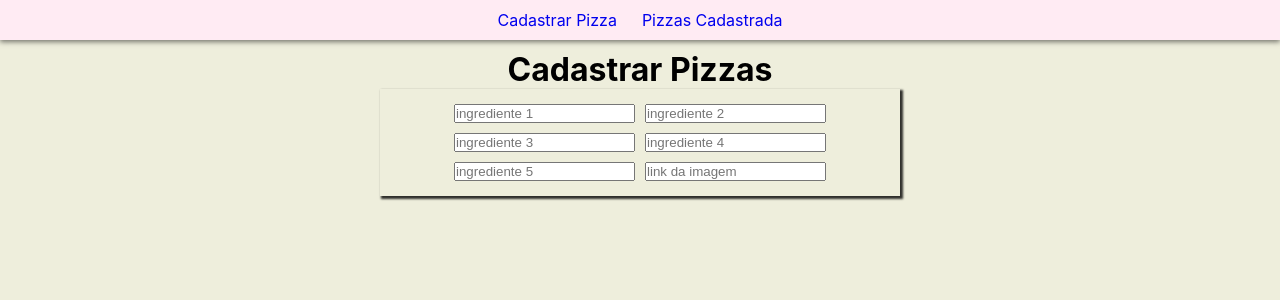
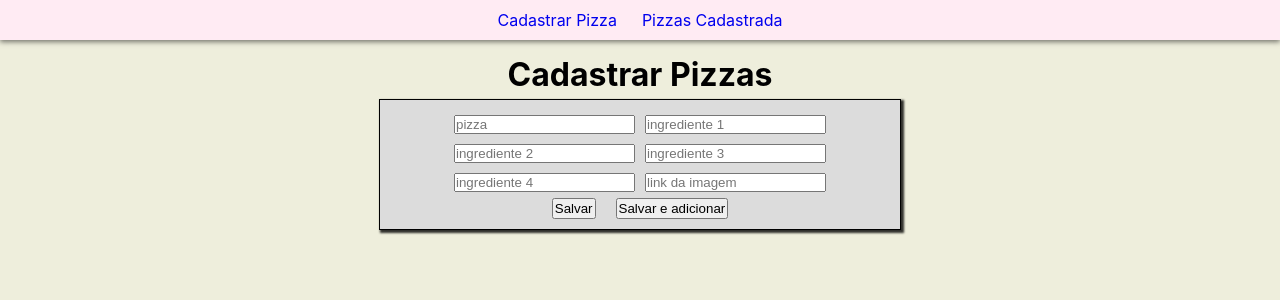
Before and after one commit to gabrielp1999/sistema-pizzaria-react, a React (Create React App) app: page / in a window 1280 px wide. Shown: the top 300 px of the page. Built offline with nearby package versions, Linux system fonts and the light colour scheme.

Commit message:
localStorage

```diff
--- a/src/App.css
+++ b/src/App.css
@@ -31,15 +31,40 @@ main {
   display: flex;
   justify-content: center;
   margin-top: 10px;
+
 }
-.formulario {
+.formCompo{
   text-align: center;
 }
 input{
   margin: 5px 5px;
 }
-form{
+.form{
   max-width: 500px;
   padding: 10px;
   box-shadow: 2px 2px 2px 1px rgba(0, 0, 0, 0.8);
+  border: 1px solid black;
+  background-color: gainsboro;
 }
+button {
+  margin: 0 10px;
+  padding: 1px;
+}
+h1{
+  margin: 5px 0;
+  text-align: center;
+}
+table{
+  border: 1px solid black;
+}
+table tr, table td {
+  border: 1px solid black;
+  padding: 2px;
+  box-sizing: border-box;
+  text-align: center;
+}
+
+img{
+  height: 40px;
+  width: 40px;
+}
--- a/src/App.js
+++ /dev/null
@@ -1,38 +0,0 @@
-import './App.css';
-import {BrowserRouter as Router, Routes, Route, Link} from "react-router-dom";
-import RegisteredPizzas from './Components/RegisteredPizzas';
-import RegisterPizzas from './Components/RegisterPizzas';
-
-function App() {
-  return (
-    <Router>
-      <div className='app'>
-        <nav className='navbar'>
-          <ul>
-            <li>
-              <Link to="/" exact>Cadastrar Pizza</Link>
-            </li>
-            <li>
-              <Link to="/registeredpizzas">Pizzas Cadastrada</Link>
-            </li>
-          </ul>
-        </nav>
-        <main>
-          <Routes>
-            <Route
-              path="/"
-              element={<RegisterPizzas />}
-            />
-
-            <Route
-              path="/registeredpizzas"
-              element={<RegisteredPizzas />}
-            />
-          </Routes>
-        </main>
-      </div>
-    </Router>
-  )
-}
-
-export default App;
--- /dev/null
+++ b/src/App.jsx
@@ -0,0 +1,74 @@
+import './App.css';
+import { useState, useEffect } from 'react'
+import {BrowserRouter as Router, Routes, Route, Link} from "react-router-dom";
+import RegisteredPizzas from './Components/RegisteredPizzas';
+import RegisterPizzas from './Components/RegisterPizzas';
+
+function App() {
+  const [pizzas, setPizzas] = useState([]);
+  const [pizza, setPizza] = useState({
+    nome:'',
+    ingredient1:'',
+    ingredient2:'',
+    ingredient3:'',
+    ingredient4:'',
+    img:''
+  });
+
+  useEffect(() => {
+    localStorage.setItem('pizzas',JSON.stringify(pizzas));
+  }, [pizzas]);
+
+
+  const getIngred = (e, ingre) =>{
+    setPizza({
+      ...pizza,
+      [ingre]: e.target.value
+    })
+  }
+
+  const save = () => {
+    if(pizza.nome !== '' && pizza.ingredient1 !== '' && pizza.ingredient2 !==''  && pizza.ingredient3 !== '' && pizza.ingredient4 !== ''){
+     setPizzas([...pizzas, pizza]);
+      alert("salvou :)")
+    }else{
+      alert("input vazio :/")
+    }
+  }
+
+  return (
+    <Router>
+      <div className='app'>
+        <nav className='navbar'>
+          <ul>
+            <li>
+              <Link to="/">Cadastrar Pizza</Link>
+            </li>
+            <li>
+              <Link to="/registeredpizzas">Pizzas Cadastrada</Link>
+            </li>
+          </ul>
+        </nav>
+        <main>
+          <Routes>
+            <Route
+              path="/"
+              element={
+                <RegisterPizzas
+                  getIngred={getIngred}
+                  save={save}
+                />}
+              />
+
+            <Route
+              path="/registeredpizzas"
+              element={<RegisteredPizzas />}
+              />
+          </Routes>
+        </main>
+      </div>
+    </Router>
+  )
+}
+
+export default App;
--- a/src/Components/RegisterPizzas/index.jsx
+++ b/src/Components/RegisterPizzas/index.jsx
@@ -1,17 +1,40 @@
 import React from "react";
 
-function RegisterPizzas(){
+function RegisterPizzas(props){
+
   return(
-    <div className="formulario">
+    <div className="formCompo">
       <h1>Cadastrar Pizzas</h1>
-      <form>
-        <input placeholder="ingrediente 1" />
-        <input placeholder="ingrediente 2"/>
-        <input placeholder="ingrediente 3"/>
-        <input placeholder="ingrediente 4"/>
-        <input placeholder="ingrediente 5"/>
-        <input placeholder="link da imagem"/>
-      </form>
+      <div className="form">
+        <input
+          placeholder="pizza"
+          onChange={(e) => props.getIngred(e, 'nome')}
+        />
+        <input
+          placeholder="ingrediente 1"
+          onChange={(e) => props.getIngred(e, 'ingredient1')}
+        />
+        <input placeholder="ingrediente 2"
+          onChange={(e) => props.getIngred(e, 'ingredient2')}
+        />
+        <input
+          placeholder="ingrediente 3"
+          onChange={(e) => props.getIngred(e, 'ingredient3')}
+        />
+        <input
+          placeholder="ingrediente 4"
+          onChange={(e) => props.getIngred(e, 'ingredient4')}
+        />
+        <input
+          placeholder="link da imagem"
+          onChange={(e) => props.getIngred(e, 'img')}
+        />
+        <div>
+          <button onClick={props.save}>Salvar</button>
+          <button onClick={props.saveAdd}>Salvar e adicionar</button>
+        </div>
+
+      </div>
     </div>
   )
 }
--- a/src/Components/RegisteredPizzas/index.jsx
+++ b/src/Components/RegisteredPizzas/index.jsx
@@ -1,8 +1,43 @@
 import React from "react";
 
 function RegisteredPizzas(){
+  const pizzaLocalStorage = JSON.parse(localStorage.getItem("pizzas"));
+  if(!pizzaLocalStorage && !pizzaLocalStorage.length){
+    return null;
+  }
+  //'[]'
+  console.log({pizzaLocalStorage})
+
   return(
-    <h1>Pizzas Cadastradas</h1>
+    <div>
+      <h1>Pizzas Cadastradas</h1>
+      <table>
+        <tr>
+          <td>Pizza</td>
+          <td>Ingrediente 1</td>
+          <td>Ingrediente 2</td>
+          <td>Ingrediente 3</td>
+          <td>Ingrediente 4</td>
+          <td>Imagem</td>
+          <td>Editar</td>
+          <td>excluir</td>
+      </tr>
+
+      {pizzaLocalStorage.length > 0 ? pizzaLocalStorage.map((e) => (
+        <tr>
+          <td>{e.nome}</td>
+          <td>{e.ingredient1}</td>
+          <td>{e.ingredient2}</td>
+          <td>{e.ingredient3}</td>
+          <td>{e.ingredient4}</td>
+          <td><img src={e.img} /></td>
+          <td><button>Editar</button></td>
+          <td><button>Excluir</button></td>
+        </tr>
+      )) : null}
+
+    </table>
+    </div>
   )
 }
 
```
